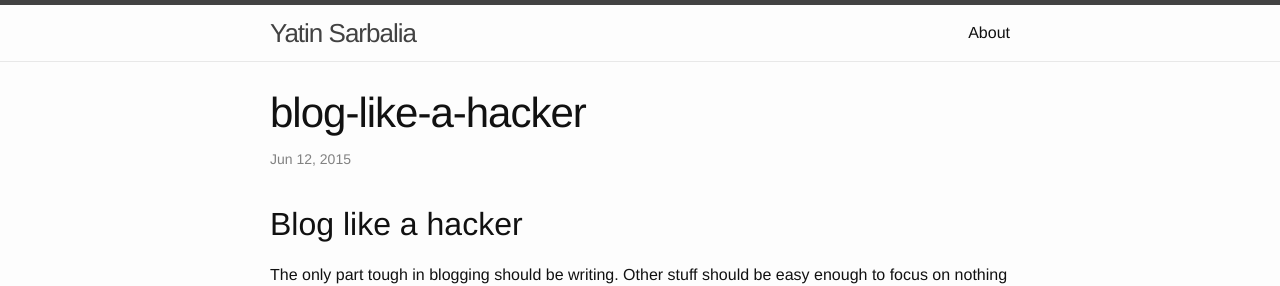
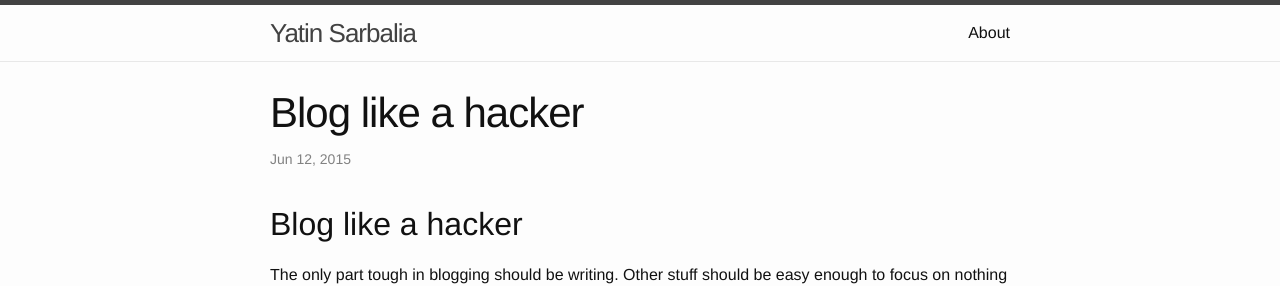
Before and after one commit to yatinsns/yatinsns.github.io, a Jekyll site: the page built from _posts/2015-06-12-blog-like-a-hacker.md, in a window 1280 px wide. Shown: the top 286 px of the page. Built offline with Jekyll 4.4.1, drawn with Linux system fonts in a browser that asks for light colours.

```diff
--- a/_posts/2015-06-12-blog-like-a-hacker.md
+++ b/_posts/2015-06-12-blog-like-a-hacker.md
@@ -1,6 +1,6 @@
 ---
 layout: post
-title: blog-like-a-hacker
+title: Blog like a hacker
 date: 2015-06-12 22:38:06
 categories:
 ---
```
